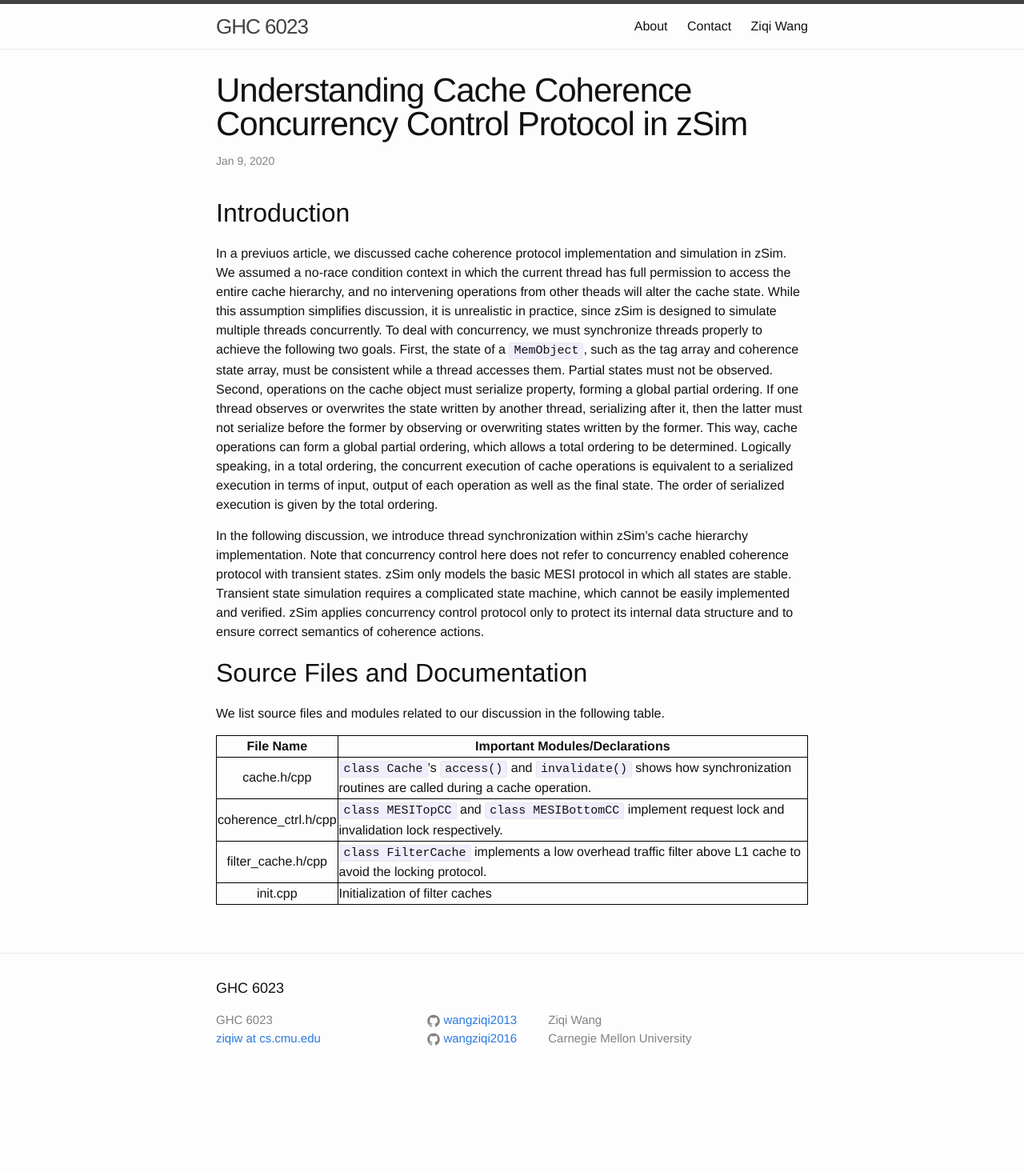
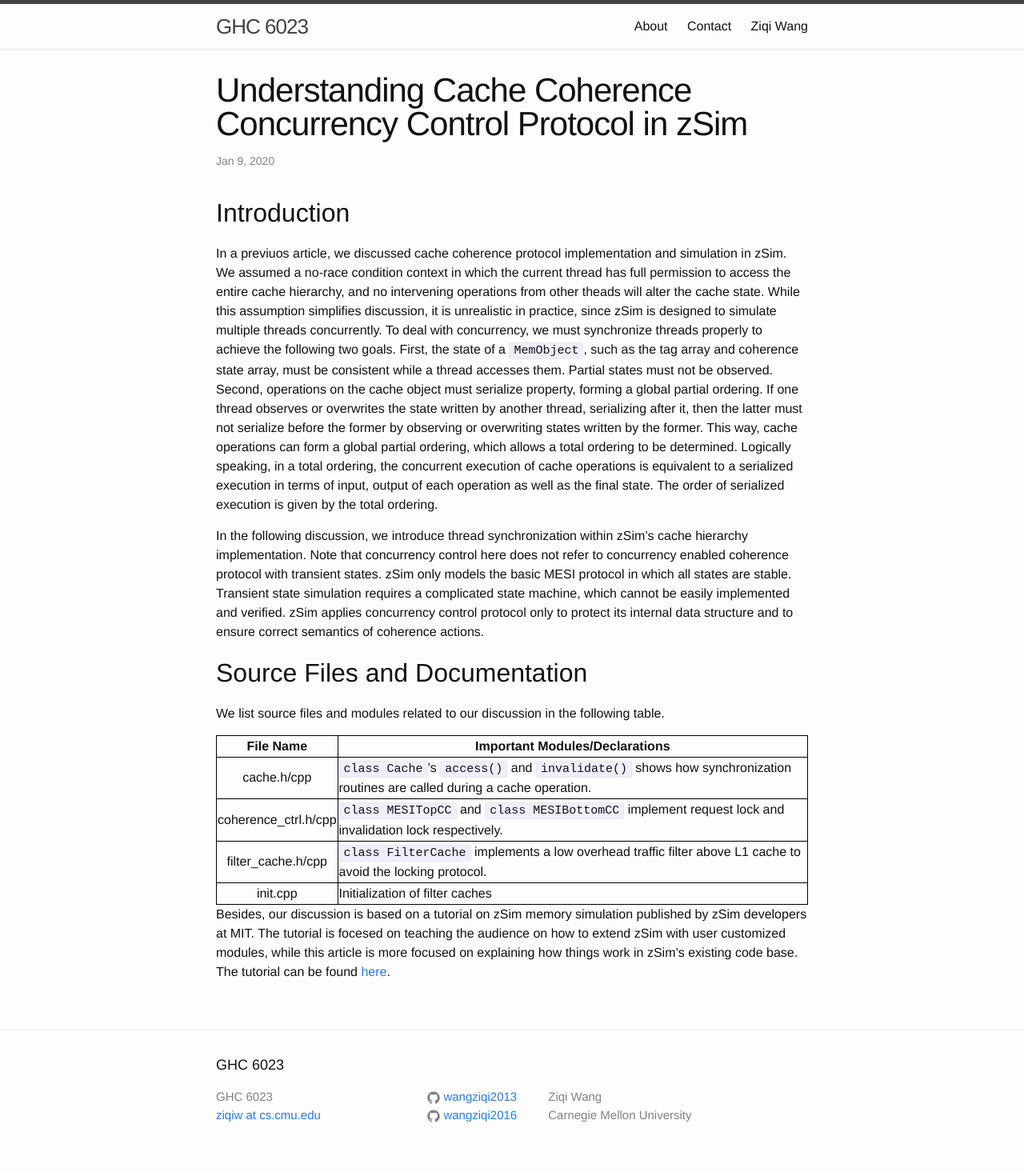
Before and after one commit to wangziqi2013/wangziqi2013.github.io, a Jekyll site: the page built from _posts/2020-01-09-understand-zsim-cache-cc.markdown, in a window 1280 px wide. Shown: the whole page at 80% size. Built offline with Jekyll 4.4.1, drawn with Linux system fonts in a browser that asks for light colours; before the commit the page ends 1369 px from its top, so only the background shows below that.

Commit message:
Adding link

```diff
--- a/_posts/2020-01-09-understand-zsim-cache-cc.markdown
+++ b/_posts/2020-01-09-understand-zsim-cache-cc.markdown
@@ -38,3 +38,8 @@ We list source files and modules related to our discussion in the following tabl
 | filter\_cache.h/cpp | `class FilterCache` implements a low overhead traffic filter above L1 cache to avoid the locking protocol. |
 | init.cpp | Initialization of filter caches |
 {:.mbtablestyle}
+
+Besides, our discussion is based on a tutorial on zSim memory simulation published by zSim developers at MIT. The tutorial
+is focesed on teaching the audience on how to extend zSim with user customized modules, while this article is more focused
+on explaining how things work in zSim's existing code base. The tutorial can be found
+[here](http://zsim.csail.mit.edu/tutorial/slides/memory.pdf).
```
